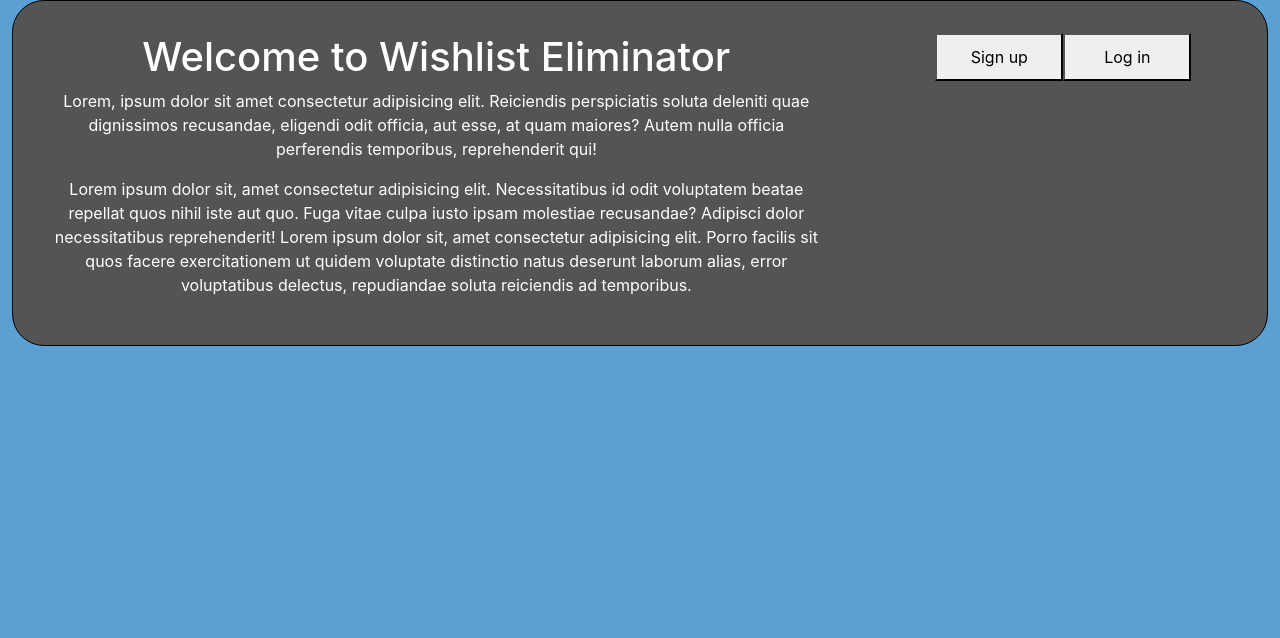
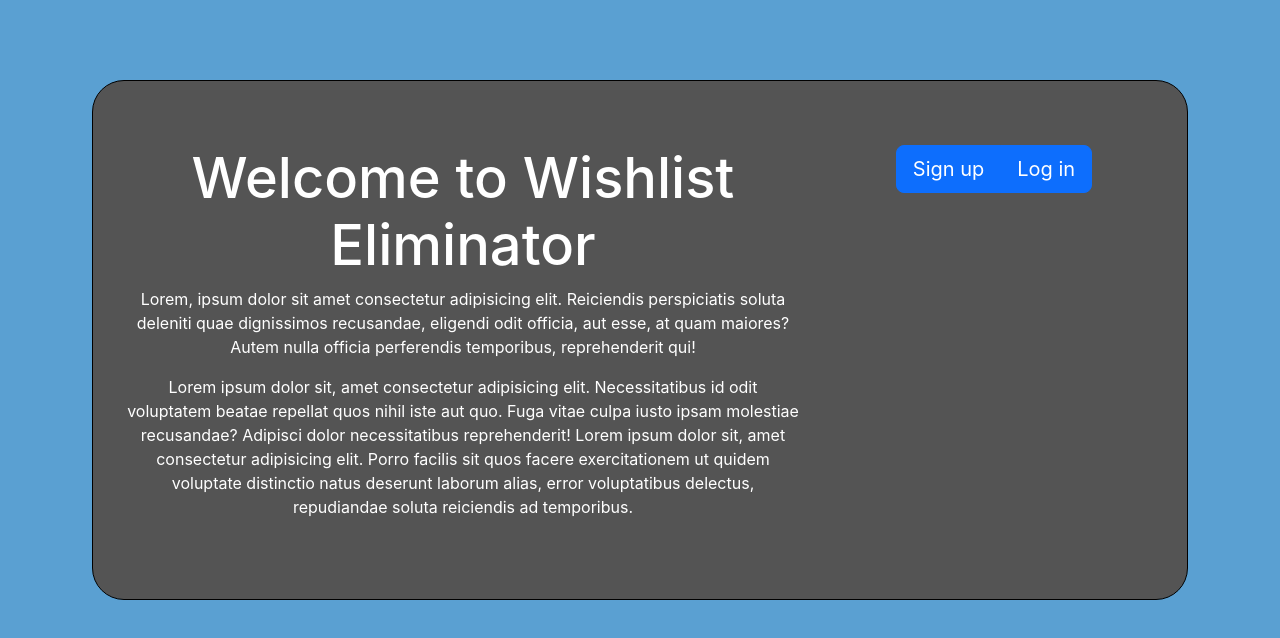
Before and after one commit to Titus-Huang/Wishlist-Eliminator, a React (Create React App) app in the folder wishlist-eliminator-app/: page / in a window 1280 px wide. Shown: the top 638 px of the page. Built offline with nearby package versions, Linux system fonts and the light colour scheme; no server answers.

Commit message:
Home page done

```diff
--- a/wishlist-eliminator-app/src/components/Home.js
+++ b/wishlist-eliminator-app/src/components/Home.js
@@ -1,4 +1,4 @@
-import { Link } from 'react-router-dom';
+import { Link, useNavigate } from 'react-router-dom';
 import { useState } from 'react';
 import './Home.scss';
 // import Button from 'react-bootstrap/Button';
@@ -8,6 +8,8 @@ function Home(props) {
     const increaseCounter = () => {
         setCounter(counter + 1);
     };
+
+    const navigate = useNavigate();
 
     const loggedInView = () => {
         return (
@@ -19,19 +21,23 @@ function Home(props) {
         );
     }
 
+    const btnLink = (link) => {
+        navigate(link);
+    }
+
     const loggedOutView = () => {
         return (
-            <div className='landing-page'>
-                <div className="landing-page-intro col-lg-8">
+            <div className='landing-page row'>
+                <div className="landing-page-intro col-lg-8 col-sm-12">
                     <h1>Welcome to Wishlist Eliminator</h1>
                     <p>Lorem, ipsum dolor sit amet consectetur adipisicing elit. Reiciendis perspiciatis soluta deleniti quae dignissimos recusandae, eligendi odit officia, aut esse, at quam maiores? Autem nulla officia perferendis temporibus, reprehenderit qui!</p>
                     <p>Lorem ipsum dolor sit, amet consectetur adipisicing elit. Necessitatibus id odit voluptatem beatae repellat quos nihil iste aut quo. Fuga vitae culpa iusto ipsam molestiae recusandae? Adipisci dolor necessitatibus reprehenderit! Lorem ipsum dolor sit, amet consectetur adipisicing elit. Porro facilis sit quos facere exercitationem ut quidem voluptate distinctio natus deserunt laborum alias, error voluptatibus delectus, repudiandae soluta reiciendis ad temporibus.</p>
                 </div>
-                <div className="landing-page-user-links col-lg-4">
-                    <ul>
-                        <li><Link to='/users/sign-up'><button>Sign up</button></Link></li>
-                        <li><Link to='/users/login'><button>Log in</button></Link></li>
-                    </ul>
+                <div className="landing-page-user-links col-lg-4 col-sm12">
+                    <div className="btn-group btn-group-lg" role="user-onboarding" aria-label="Sign up and Log in buttons">
+                        <button className='btn btn-primary' onClick={() => btnLink('/users/sign-up')}>Sign up</button>
+                        <button className='btn btn-primary' onClick={() => btnLink('/users/login')}>Log in</button>
+                    </div>
                 </div>
             </div>
         )
--- a/wishlist-eliminator-app/src/components/Home.scss
+++ b/wishlist-eliminator-app/src/components/Home.scss
@@ -11,24 +11,17 @@ body {
     color: white;
 
     height: fit-content;
-    padding: 1em;
+    padding: 3em 1em;
     display: flex;
+
+    margin: 5em;
 
     .landing-page-intro, .landing-page-user-links {
         text-align: center;
         padding: 1em;
-    }
 
-    .landing-page-user-links > ul {
-        list-style-type: none;
-
-        li {
-            display: inline-block;
-
-            button {
-                width: 8em;
-                height: 3em;
-            }
+        h1 {
+            font-size: 3.5em;
         }
     }
 }
```
